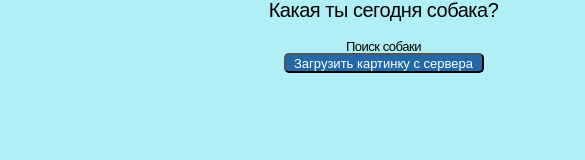
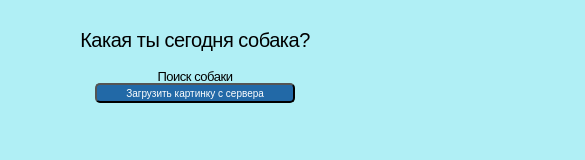
Before and after one commit to EG0R0V0/dog_api, a plain HTML site: page index.html in a window 390 px wide. Shown: the top 160 px of the page, 585 px wide, since content can reach past the window. Drawn offline with Linux system fonts and the light colour scheme.

Commit message:
Add files via upload

```diff
--- a/main.css
+++ b/main.css
@@ -7,6 +7,7 @@ body{
     height: 100%;
     background-color: #48dae86d;
     letter-spacing: -0.03em;
+
 }
 
 .container{
@@ -20,6 +21,7 @@ body{
 
 h1{
     font-size: 60px;
+    margin-top: 30px;
     margin-bottom: 50px;
 }
 
@@ -46,8 +48,7 @@ img{
 }
 @media (max-width:767px){
     .container{
-        width: 767px;
-        padding: 0 13px;
+        width: 100%;
     }
     img{
         height: 250px;
@@ -69,7 +70,7 @@ img{
         margin-bottom: 20px;
         border-radius: 5px;
         color: white;
-        font-size: 13px;
+        font-size: 10px;
         background-color: rgb(34, 105, 167);
     }
 }
```
